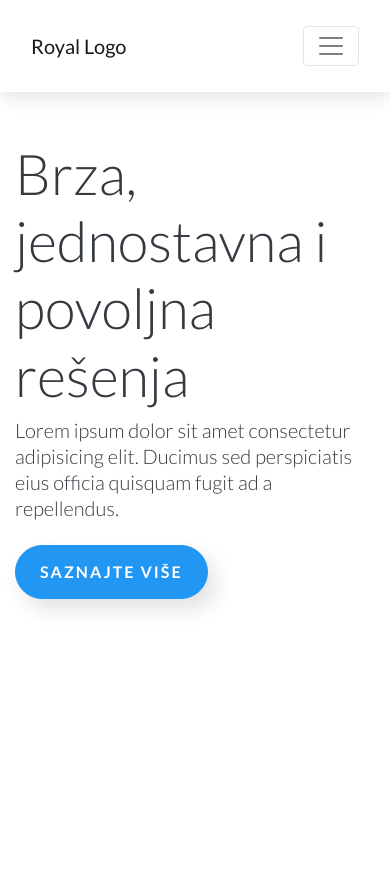
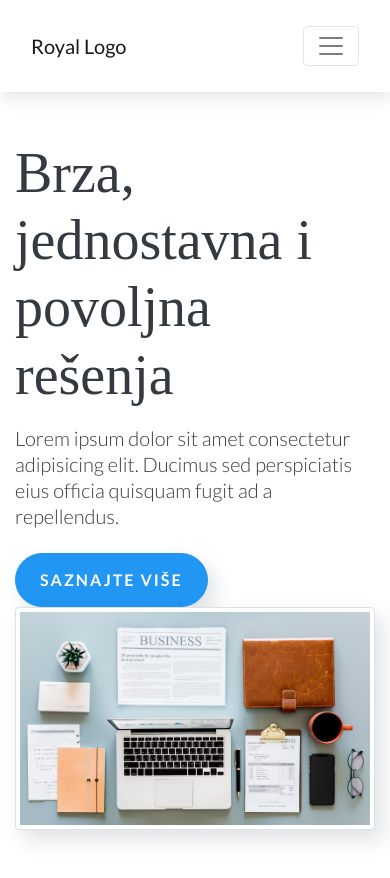
Before and after one commit to VladTzaru/Royal, a Vue app: page / in a window 390 px wide. Before the commit the page ends 844 px from the top, so only its background shows below. Built offline with nearby package versions, Linux system fonts and the light colour scheme.

Commit message:
create hero slot component

```diff
--- a/src/App.vue
+++ b/src/App.vue
@@ -33,6 +33,13 @@ body {
   overflow-x: hidden;
 }
 
+.h1, .h2, .h3, .h4, .h5, .h6, h1, h2, h3, h4, h5, h6 {
+  margin-bottom: 1rem;
+  font-family: Merriweather, serif;
+  font-weight: 700;
+  color: inherit;
+}
+
 .btn {
   font-size: 16px;
   letter-spacing: .125rem;
--- a/src/components/Hero.vue
+++ b/src/components/Hero.vue
@@ -3,13 +3,12 @@
         <div class="container">
             <div class="row justify-content-lg-between align-items-lg-center py-5">
                 <div class="col-lg-6">
-                    <h1 class="display-4">Brza, jednostavna i povoljna rešenja</h1>
-                    <p class="lead mb-4">Lorem ipsum dolor sit amet consectetur adipisicing elit. Ducimus sed
-                        perspiciatis eius officia quisquam fugit ad a repellendus.</p>
-                    <router-link class="btn btn-primary btn-pill" to="/usluge" tag="button">Saznajte više</router-link>
+                    <slot name="hero-title"></slot>
+                    <slot name="hero-text"></slot>
+                    <slot name="hero-btn"></slot>
                 </div>
                 <div class="col-lg-6">
-                    <img src="../assets/img/wireless.jpg" class="d-none d-lg-block img-fluid img-thumbnail" alt="Creation process">
+                    <slot name="hero-img"></slot>
                 </div>
             </div>
         </div>
@@ -17,5 +16,8 @@
 </template>
 
 <style lang="scss" scoped>
-
+@import '../assets/scss/settings';
+.img-thumbnail {
+    box-shadow: $box-shadow-primary;
+}
 </style>
--- a/src/views/Home.vue
+++ b/src/views/Home.vue
@@ -1,5 +1,11 @@
 <template>
-  <Hero/>
+  <Hero>
+    <h1 slot="hero-title" class="display-4">Brza, jednostavna i povoljna rešenja</h1>
+    <p slot="hero-text" class="lead mb-4">Lorem ipsum dolor sit amet consectetur adipisicing elit. Ducimus sed
+    perspiciatis eius officia quisquam fugit ad a repellendus.</p>
+    <router-link slot="hero-btn" class="btn btn-primary btn-pill" to="/usluge" tag="button">Saznajte više</router-link>
+    <img slot="hero-img" src="../assets/img/wireless.jpg" class="img-thumbnail" alt="Creation process">
+  </Hero>
 </template>
 
 <script>
```
